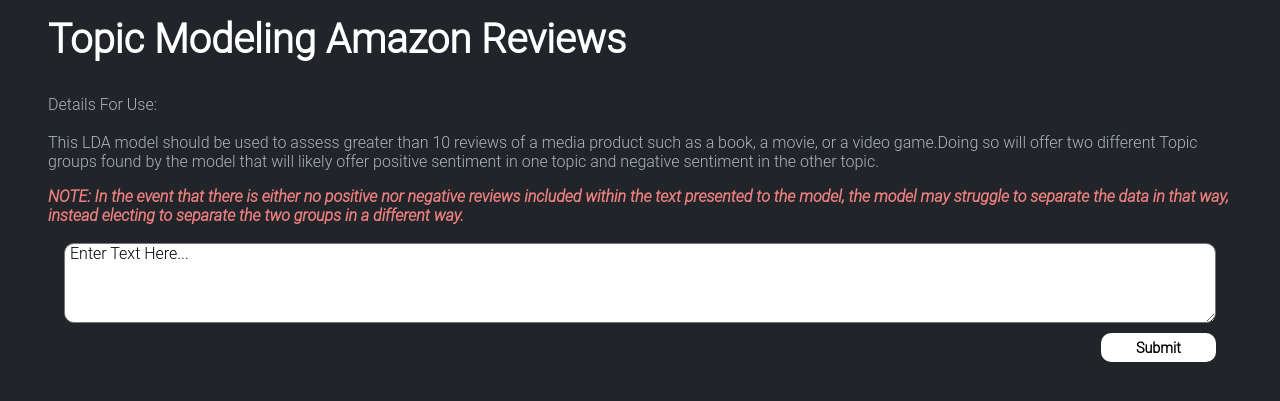
After one commit to lanewhitmore/ads-509-final, a FastAPI app: template templates/index.html in a window 1280 px wide. The commit adds this page. Shown: the top 401 px of the page. Run offline with FastAPI, Linux system fonts and the light colour scheme; the template is opened without the code that fills it, so the values that code supplies are empty; parts of the project's set-up code (start-up, migrations or seed data) failed here and were passed over.

Commit message:
updating file structure, combined both apis into a single main file, added testing data under the test_data folder

```diff
--- /dev/null
+++ b/main.py
@@ -0,0 +1,87 @@
+import pickle
+from fastapi import FastAPI, Request, Form
+from fastapi.staticfiles import StaticFiles
+from fastapi.templating import Jinja2Templates
+from typing import List, Union
+import functions.token_functions as tf
+
+# Load fitted tfid vectorizer
+with open('models/tfidf.pkl', 'rb') as file:
+    tfidf = pickle.load(file)
+
+# Load the pickled NLP model
+with open('models/svc_model.pkl', 'rb') as file:
+    svc_model = pickle.load(file)
+
+# Load fitted count vectorizer
+with open('models/count_vect.pkl', 'rb') as file:
+    count = pickle.load(file)
+with open('models/lda_model.pkl', 'rb') as file:
+    lda_text_model = pickle.load(file)
+
+app = FastAPI()
+app.mount("/static", StaticFiles(directory="static"), name="static")
+templates = Jinja2Templates(directory="templates/")
+
+
+@app.get("/")
+async def reviews_form(request: Request):
+
+    return templates.TemplateResponse("index.html", {
+        "request": request,
+        "review_sentiments": []
+    })
+
+
+@app.post("/reviews")
+async def analyze_reviews(request: Request, reviews: Union[str, List[str]] = Form(...)):
+    if isinstance(reviews, str):
+        review_list = reviews.split('---')
+    else:
+        review_list = reviews
+
+    review_sentiments = []
+    for review in review_list:
+        review = review.strip()
+        if review:
+            sentiment = classify_text(review)
+            if sentiment == 1:
+                review_sentiments.append((review, "This is considered a good review"))
+            else:
+                review_sentiments.append((review, "This is considered a bad review"))
+
+    cleaned_reviews = list()
+    for review in review_list:
+        cleaned_review = tf.clean_tokenize(review)
+        cleaned_reviews.append(cleaned_review)
+
+    cleaned_reviews_flat = [item for sublist in cleaned_reviews for item in sublist]
+    text_count = count.transform(cleaned_reviews_flat)
+
+    # Make prediction
+    lda_text_model.transform(text_count)
+    topic_results = {0: [], 1: []}
+    for topic, words in enumerate(lda_text_model.components_):
+        total = words.sum()
+        largest = words.argsort()[::-1]  # invert sort order
+        print("\nTopic %02d" % topic)
+        for i in range(0, 10):
+            topic_results[topic].append(
+                (count.get_feature_names_out()[largest[i]], round(abs(words[largest[i]] * 100.0 / total), 2)))
+
+    return templates.TemplateResponse(
+        'index.html',
+        context={
+            'request': request,
+            'review_sentiments': review_sentiments,
+            'Topic0': topic_results[0],
+            'Topic1': topic_results[1]
+        })
+
+
+def classify_text(review_text):
+    text_tfidf = tfidf.transform([review_text])
+    # Make prediction
+    prediction = svc_model.predict(text_tfidf)
+    # Return the prediction as the API response
+    return prediction
--- a/api/templates/styles.css
+++ b/static/styles.css
@@ -47,6 +47,26 @@
     font-weight: bold;
     font-style: italic;
 }
+
+.review_container{
+    display: flex;
+    justify-content: left;
+    padding-bottom: 5px;
+}
+
+.sentiment_container{
+    display: flex;
+    justify-content: left;
+    padding-top:5px
+    font-weight: bold;
+    font-style: italic;
+
+}
+
+.review-item{
+    padding: 7px;
+}
+
 .input-row {
     display: flex;
     justify-content: center;
--- /dev/null
+++ b/templates/index.html
@@ -0,0 +1,65 @@
+<!DOCTYPE html>
+<html lang="en" xmlns="http://www.w3.org/1999/html">
+<head>
+    <meta charset="UTF-8">
+    <title>Topic Modeling Test</title>
+    <link href="{{ url_for('static', path='/styles.css') }}" rel="stylesheet">
+</head>
+<body>
+<h1 class="title_container">Topic Modeling Amazon Reviews</h1>
+
+<p class="description_container">Details For Use: <br><br>This LDA model should be used to assess greater than 10 reviews of a media product such as a book, a movie, or a video game.Doing so will offer two different Topic groups found by the model that will likely offer positive sentiment in one topic and negative sentiment in the other topic.
+</p>
+
+<p class="notice_container"> NOTE: In the event that there is either no positive nor negative reviews included within the text presented to the model, the model may struggle to separate the data in that way, instead electing to separate the two groups in a different way.</p>
+
+
+<form method="post" action="/reviews">
+    <div class="input-row">
+        <textarea class="textarea-container" type="text" name="reviews">Enter Text Here...
+        </textarea>
+    </div>
+    <div class="submit-button">
+        <button type="submit">Submit</button>
+    </div>
+</form>
+
+<div class="classify_container">
+    <ul>
+        {% for review, sentiment in review_sentiments %}
+        <li class="review-item">
+            <div class="review_container">
+            <strong>Review:</strong> {{ review }}
+            </div>
+            <div class="sentiment_container">
+            Sentiment: {{ sentiment }}
+            </div>
+        </li>
+        {% endfor %}
+    </ul>
+</div>
+
+<div>
+    {% if Topic0 %}
+    <h2>Topic 0</h2>
+    <ul>
+        {% for word, relevance in Topic0 %}
+        <li>{{ word }} - {{ relevance }}</li>
+        {% endfor %}
+    </ul>
+    {% endif %}
+</div>
+
+<div>
+    {% if Topic1 %}
+    <h2>Topic 1</h2>
+    <ul>
+        {% for word, relevance in Topic1 %}
+        <li>{{ word }} - {{ relevance }}</li>
+        {% endfor %}
+    </ul>
+    {% endif %}
+</div>
+
+</body>
+</html>
```
Also changed, not shown: api/review_pred_api.py (deleted, +0 -34 lines), api/templates/index.html (deleted, +0 -125 lines), api/topic_modelling_api.py (deleted, +0 -40 lines), testing_data/sample_reviews.txt (added, +20 -0 lines), 4 other files.
